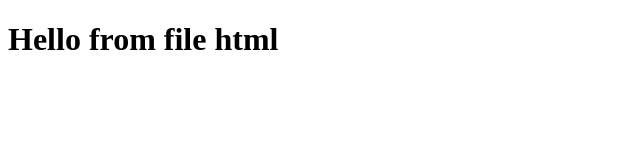
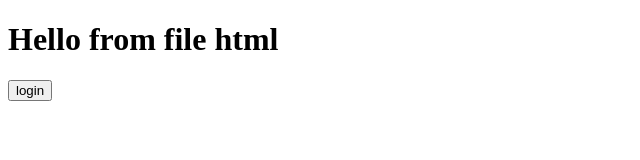
Before and after one commit to e4nthony/ProjectManagement2023, a website: page public/index.html in a window 1280 px wide. Shown: the whole page, without its empty margins (0-640 px from the left). Drawn offline with Linux system fonts and the light colour scheme.

Commit message:
html button update

```diff
--- a/public/index.html
+++ b/public/index.html
@@ -8,6 +8,7 @@
 </head>
 <body>
     <h1>Hello from file html </h1>
+   <a herf =""><button >login</button></a>
 
 </body>
 </html>
```
